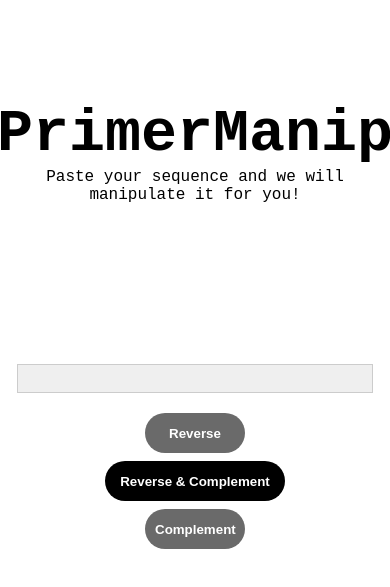
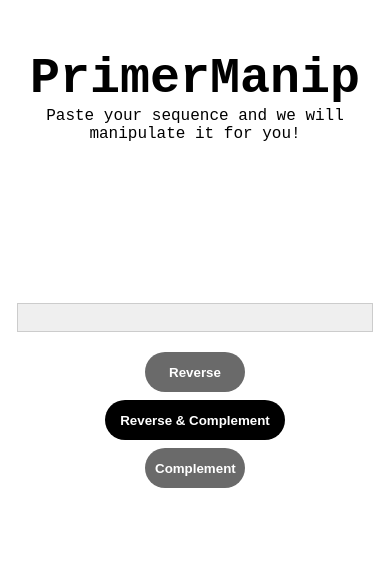
Before and after one commit to Jeronymoo/PrimerManip, a plain HTML site: page index.html in a window 390 px wide. Drawn offline with Linux system fonts and the light colour scheme.

Commit message:
Fixing resposinveness

```diff
--- a/css/main.css
+++ b/css/main.css
@@ -120,6 +120,11 @@ small {
         align-content: center;
     }
 
+    h1 {
+        font-size: 50px;
+        margin: 50px 0 0 0;
+    }
+
     #item {
         width: 350px;
     }
```
Also changed, not shown: 1 other file.
